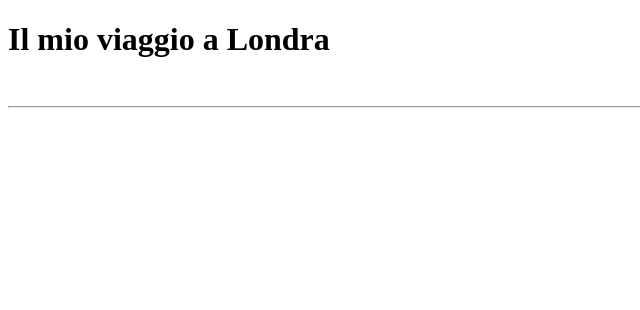
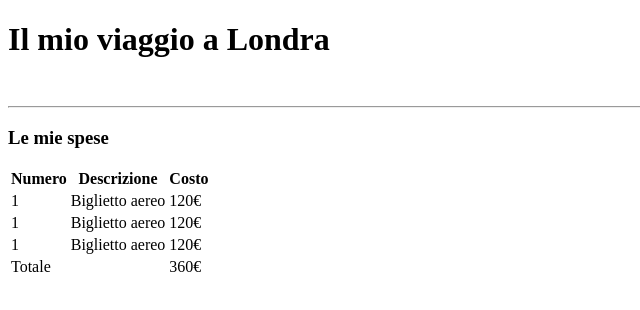
Before and after one commit to FabioBabaglioni/-html-london-trip, a plain HTML site: page index.html in a window 1280 px wide. Shown: the whole page, without its empty margins (0-640 px from the left). Drawn offline with Linux system fonts and the light colour scheme.

Commit message:
create 1 section table

```diff
--- a/index.html
+++ b/index.html
@@ -23,6 +23,51 @@
     <!-- parte centrale del sito -->
     <main>
 
+        <section>
+            <h3>Le mie spese</h3>
+
+            <!-- intestazione tabella -->
+            <table>
+               <thead>
+                  <tr>
+                    <th>Numero</th>
+                    <th>Descrizione</th>
+                    <th>Costo</th>
+                  </tr>
+               </thead>
+
+                <!-- corpo principale della tabella -->
+               <tbody>
+                    <tr>
+                        <td>1</td>
+                        <td>Biglietto aereo</td>
+                        <td>120€</td>
+                    </tr>
+
+                    <tr>
+                        <td>1</td>
+                        <td>Biglietto aereo</td>
+                        <td>120€</td>
+                    </tr>
+
+                    <tr>
+                        <td>1</td>
+                        <td>Biglietto aereo</td>
+                        <td>120€</td>
+                    </tr>
+
+               </tbody>
+
+               <tfoot>
+                <tr>
+                    <td>Totale</td>
+                    <td></td>
+                    <td>360€</td>
+                </tr>
+            </tfoot>
+
+            </table>
+        </section>
     </main>
 
     <!-- footer album foto  -->
```
